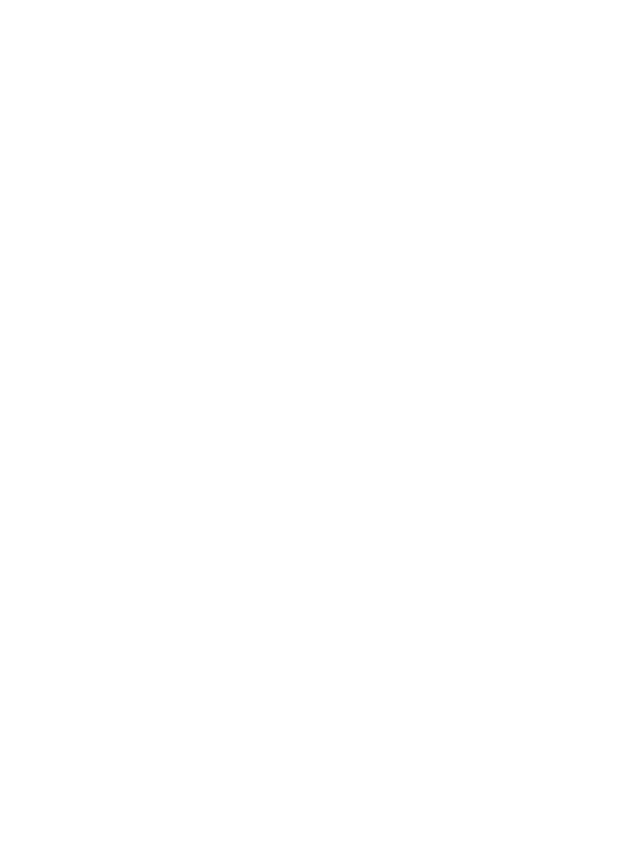
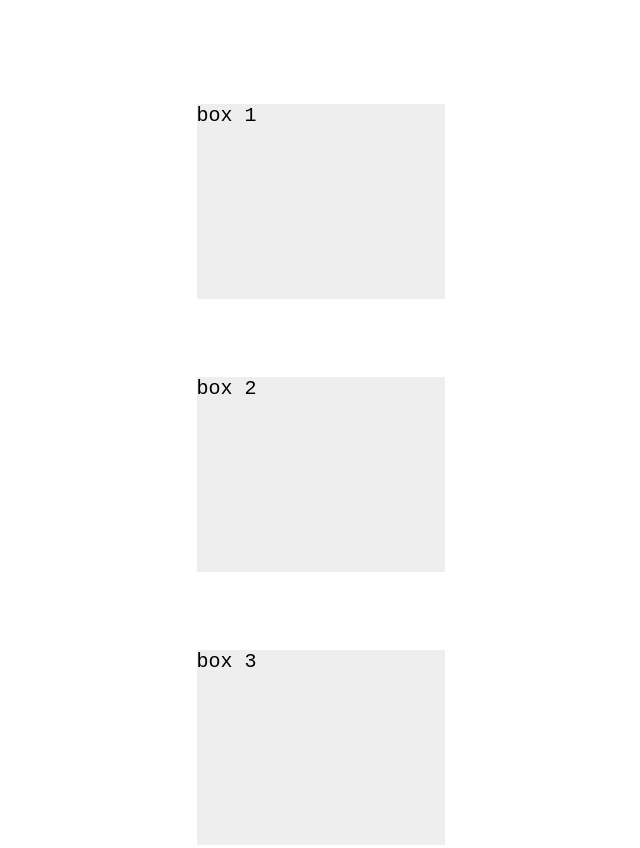
Before and after one commit to sch3fr/dots, a plain HTML site: page Startpage/index.html in a window 1280 px wide. Shown: the top 848 px of the page, without its empty margins (25-665 px from the left). Before the commit the page ends 800 px from the top, so only its background shows below. Drawn offline with Linux system fonts and the light colour scheme.

Commit message:
i have no idea what i'm donig

```diff
--- a/Startpage/index.html
+++ b/Startpage/index.html
@@ -8,6 +8,43 @@
   <link rel="stylesheet" href="style.css">
 </head>
 <body>
+  <aside>
+    <div class="sticky">
 
+    </div>
+  </aside>
+  <main>
+    <div class="grid">
+      <div class="box">box 1</div>
+      <div class="box">box 2</div>
+      <div class="box">box 3</div>
+      <div class="box">box 4</div>
+      <div class="box">box 5</div>
+      <div class="box">box 6</div>
+      <div class="box">box 7</div>
+      <div class="box">box 8</div>
+      <div class="box">box 9</div>
+    </div>
+  </main>
 </body>
 </html>
+
+<!--
+  Co od Statpage čekám?
+
+  Hodiny, vyhledávání, záložky
+
+   _______________________________________________________
+  |             |                                        |
+  |  hodiny     |               vyhledavani              |
+  |             |                                        |
+  |             |---------------------------------------||
+  |  random     | |-----| |-----| |-----| |-----| |-----||
+  |  bullshit   | |pages| |pages| |pages| |pages| |pages||
+  |  go         | |  1  | |  2  | |  3  | |  4  | |  3  ||
+  |             | |     | |     | |     | |     | |     ||
+  |             | |     | |     | |     | |     | |     ||
+  |             | |_____| |_____| |_____| |_____| |_____||
+  |_____________|________________________________________|
+
+-->
--- a/Startpage/style.css
+++ b/Startpage/style.css
@@ -0,0 +1,32 @@
+* {
+    margin: 2rem;
+    padding: 0;
+    box-sizing: border-box;
+}
+
+main {
+    display: flex;
+    flex-wrap: wrap;
+    gap: 2rem;
+    max-width: 80%;
+    margin: 2rem auto;
+    /* background color black; */
+}
+
+html {
+    font-family: monospace;
+}
+
+.grid {
+    display: grid;
+    grid-template-columns: repeat(auto-fill, minmax(300px, 1fr));
+    grid-gap: 2rem;
+}
+
+.grid div {
+    background: #eee;
+    height: 15rem;
+    align-items: top;
+    justify-content: center;
+    font-size: 20px;
+}
```
